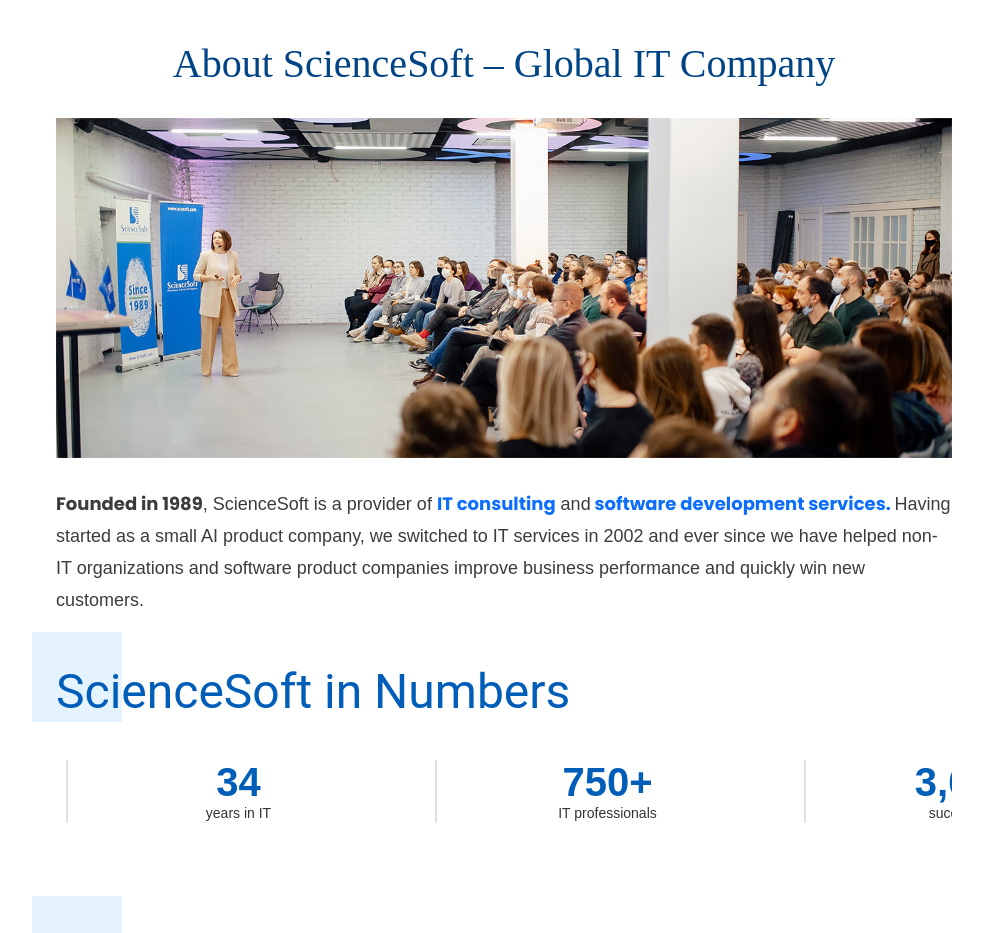
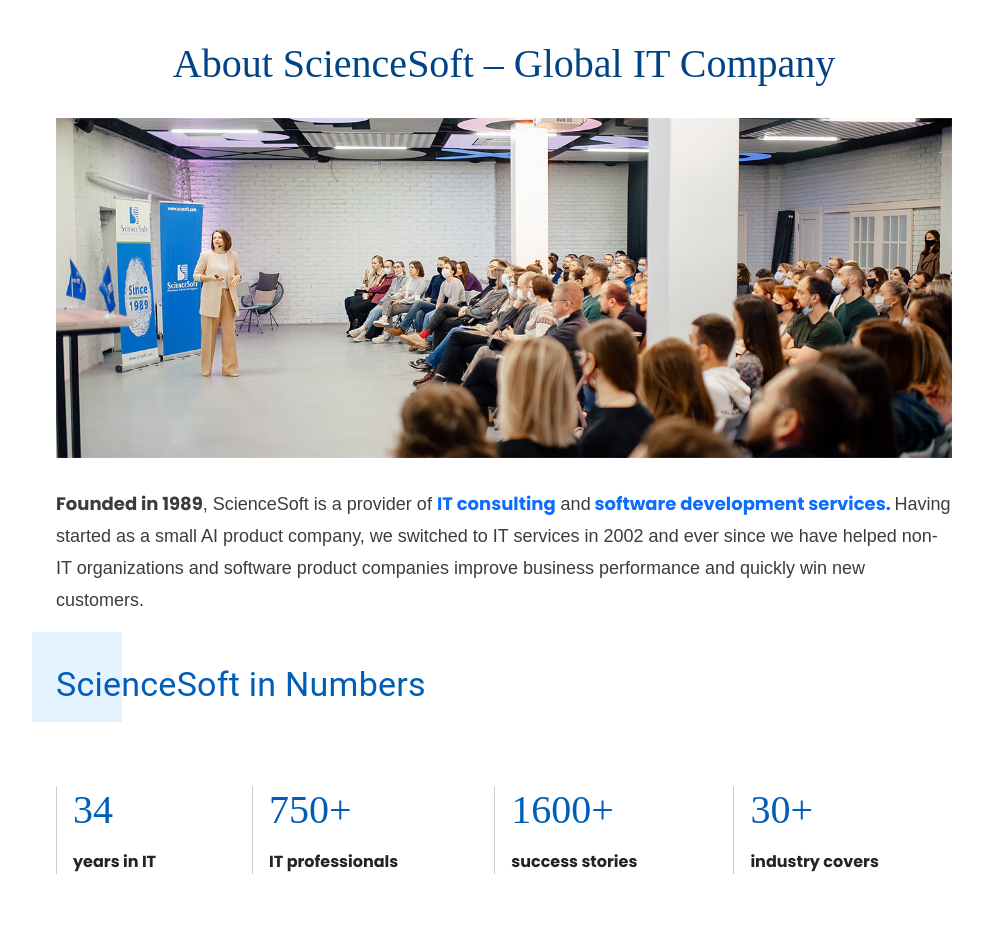
Before and after one commit to AtirhGael/react-starter-template, a React (Create React App) app: page / in a window 1280 px wide. Shown: the top 933 px of the page, without its empty margins (136-1119 px from the left). Built offline with nearby package versions, Linux system fonts and the light colour scheme.

Commit message:
finish the correction

```diff
--- a/src/components/StatsItem/index.js
+++ b/src/components/StatsItem/index.js
@@ -1,11 +1,12 @@
 import { Stack } from '@mui/material'
 import React from 'react'
 import Title from '../Title'
+import colors from '../../constants/colors'
 
 export default function StatsItem({number, title}) {
     return (
         <Stack spacing={2} borderLeft={'1px #ccc solid'} pl={2}>
-            <Title text={number} size='h3' textAlign={'start'}/>
+            <h1 style={{textAlign: 'start', color: colors.dark.primary}}>{number}</h1>
             <span>{title}</span>
         </Stack>
     )
--- a/src/pages/home/index.js
+++ b/src/pages/home/index.js
@@ -73,58 +73,16 @@
             </p>
           </Box>
         </Box>
-          <Title text={'ScienceSoft in Numbers'} textAlign={'start'} mb={5} mt={6} />
-        {/* <Box mt={10} mb={15}>
+          <Title text={'ScienceSoft in Numbers'} size='h4' textAlign={'start'} mb={5} mt={6} />
+        <Box mt={10} mb={15}>
           <Stack direction="row" mb={4} spacing={{ xs: 1, sm: 2, md: 12 }} variant='div'>
             <StatsItem number="34" title="years in IT" />
             <StatsItem number="750+" title="IT professionals" />
             <StatsItem number="1600+" title="success stories" />
             <StatsItem number="30+" title="industry covers" />
           </Stack>
-        </Box> */}
-        <div style={{marginTop:10,marginBottom:10}}>
-        <div className="bx-viewport" aria-live="polite" style={{ width: '100%', overflow: 'hidden', position: 'relative', height: '71.7656px' }}>
-      <ul className="b-overview__list" data-slider="numbersText" style={{ width: '4215%', position: 'relative', transitionDuration: '0s', transform: 'translate3d(-369px, 0px, 0px)' }}>
-        <li className="b-overview__item visible four bx-clone" aria-hidden="false" style={{ float: 'left', listStyle: 'none', position: 'relative', width: '343px', marginRight: '16px' }}>
-          <div className="b-overview__item-amount">
-            <p className="b-overview__item-amount-title">30+</p>
-          </div>
-          <p className="b-overview__item-label">industries covered</p>
-        </li>
-        <li className="b-overview__item visible four" aria-hidden="false" style={{ float: 'left', listStyle: 'none', position: 'relative', width: '343px', marginRight: '16px' }}>
-          <div className="b-overview__item-amount">
-            <p className="b-overview__item-amount-title">34</p>
-          </div>
-          <p className="b-overview__item-label">years in IT</p>
-        </li>
-        <li className="b-overview__item visible four" aria-hidden="false" style={{ float: 'left', listStyle: 'none', position: 'relative', width: '343px', marginRight: '16px' }}>
-          <div className="b-overview__item-amount">
-            <p className="b-overview__item-amount-title">750+</p>
-          </div>
-          <p className="b-overview__item-label">IT professionals</p>
-        </li>
-        <li className="b-overview__item visible four" aria-hidden="true" style={{ float: 'left', listStyle: 'none', position: 'relative', width: '343px', marginRight: '16px' }}>
-          <div className="b-overview__item-amount">
-            <p className="b-overview__item-amount-title">3,600+</p>
-          </div>
-          <p className="b-overview__item-label">success stories</p>
-        </li>
-        <li className="b-overview__item visible four" aria-hidden="true" style={{ float: 'left', listStyle: 'none', position: 'relative', width: '343px', marginRight: '16px' }}>
-          <div className="b-overview__item-amount">
-            <p className="b-overview__item-amount-title">30+</p>
-          </div>
-          <p className="b-overview__item-label">industries covered</p>
-        </li>
-        <li className="b-overview__item visible four bx-clone" aria-hidden="false" style={{ float: 'left', listStyle: 'none', position: 'relative', width: '343px', marginRight: '16px' }}>
-          <div className="b-overview__item-amount">
-            <p className="b-overview__item-amount-title">34</p>
-          </div>
-          <p className="b-overview__item-label">years in IT</p>
-        </li>
-      </ul>
+        </Box>
 
-    </div>
-        </div>
         <Box className='boxes'>
             <Title text={'Our Geography'} textAlign={'start'} size='h4' mb={5} mt={12} />
 
```
